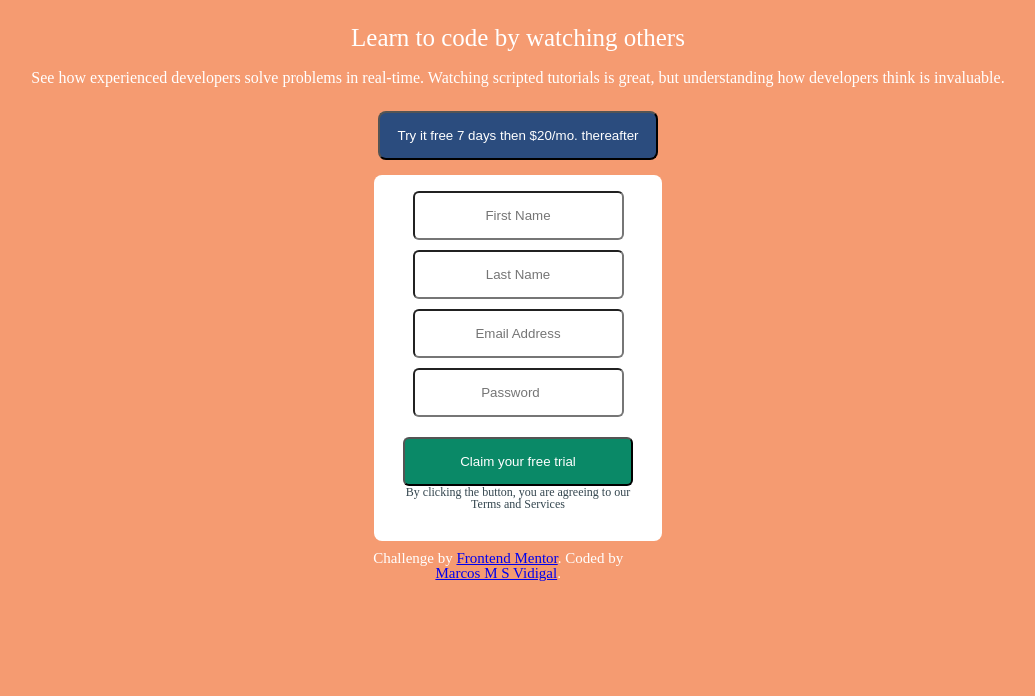
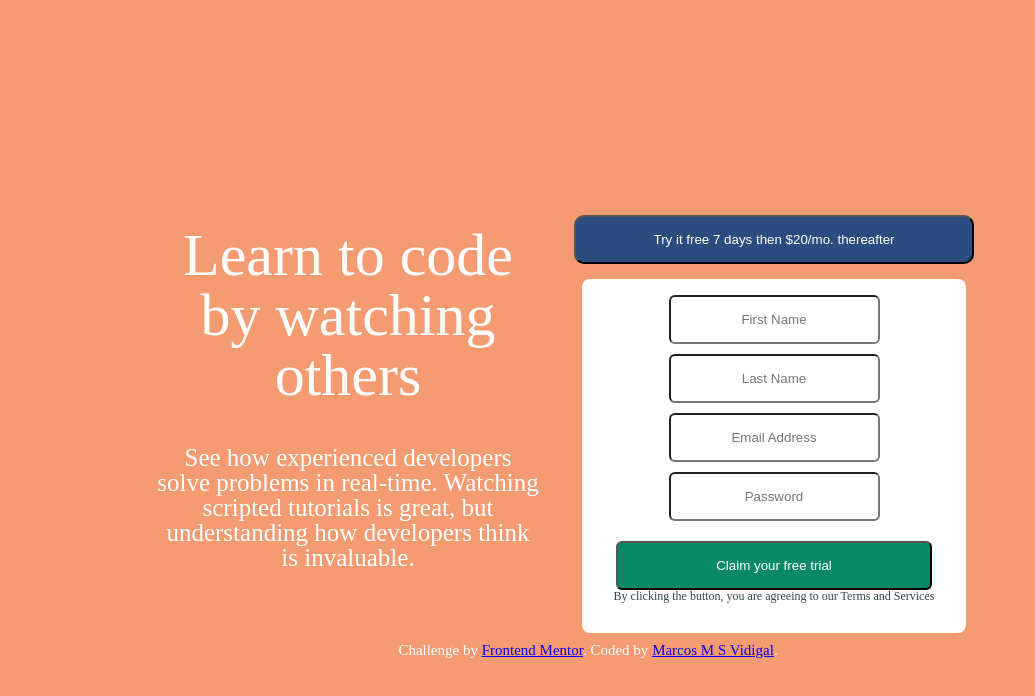
Before and after one commit to cacovidigal/formulario_de_inscricao, a plain HTML site: page intro-component-with-signup-form-master/index.html in a window 1280 px wide. Shown: the whole page, without its empty margins (122-1157 px from the left). Drawn offline with Linux system fonts and the light colour scheme.

Commit message:
finalizando

```diff
--- /dev/null
+++ b/intro-component-with-signup-form-master/formulario.js
@@ -0,0 +1,9 @@
+function Enviar() {
+
+    var nome = document.getElementById("nomeid");
+
+    if (nome.value != "") {
+        alert('Obrigado sr(a) ' + nome.value + ' os seus dados foram encaminhados com sucesso');
+    }
+
+}
--- a/intro-component-with-signup-form-master/index.html
+++ b/intro-component-with-signup-form-master/index.html
@@ -36,12 +36,12 @@
       <div class="formulario">
 
         <fieldset>
-          <input type="email" name="email" placeholder="First Name">
-          <input type="email" name="email" placeholder="Last Name">
+          <input type="text" id="nomeid" name="email" placeholder="First Name">
+          <input type="text" name="email" placeholder="Last Name">
           <input type="email" name="email" placeholder="Email Address">
-          <input type="number"  placeholder="Password">
+          <input type="text"  placeholder="Password">
 
-          <button class="solicite">Claim your free trial</button>
+          <button class="solicite" type="submit" onclick="Enviar()" >Claim your free trial </button>
 
           <label>By clicking the button, you are agreeing to our Terms and Services</label>
 
@@ -62,5 +62,7 @@
       Coded by <a href="#">Marcos M S Vidigal</a>.
     </p>
   </footer>
+
+  <script src="formulario.js"></script>
 </body>
 </html>
--- a/intro-component-with-signup-form-master/style.css
+++ b/intro-component-with-signup-form-master/style.css
@@ -116,7 +116,70 @@ fieldset label{
     margin-left: 70px;
 }
 
+@media screen and (min-width: 600px) {
+    .Learn_conteiner{
+        display: flex;
+        flex-wrap: wrap;
+        justify-content: flex-start;
+        flex-direction: column;
+        margin-right:  50%;
+        margin-top: 200px;
+        margin-left: 300px;
+        width: 60%;
 
+
+     }
+
+     .learn_primeira_linha{
+
+        font-size: 60px;
+        width: 50%;
+        margin-bottom: 20px;
+
+
+    }
+    .learn_segunda_linha{
+
+        margin-top: 20px;
+        font-size: 25px;
+        width: 50%;
+        margin-bottom: 20px;
+
+    }
+    nav{
+
+        display: flex;
+        align-items: center;
+        flex-wrap: wrap;
+        flex-direction: column;
+        margin-left: 40%;
+        margin-top: -400px;
+        width: 50%;
+    }
+    .teste_gratis{
+        border-radius: 10px;
+        padding: 15px;
+        background-color: var(--azul_botao);
+        color: var(--branco);
+        justify-content: center;
+        width: 30em;
+        flex-grow:1 ;
+
+        }
+
+    form{
+            width: 55%;
+
+        }
+    .attribution{
+            margin-top: 10px;
+            width: 100%;
+            margin-bottom: 20px;
+        }
+
+
+
+}
 
 @media screen and (min-width:1440px){
 
```
